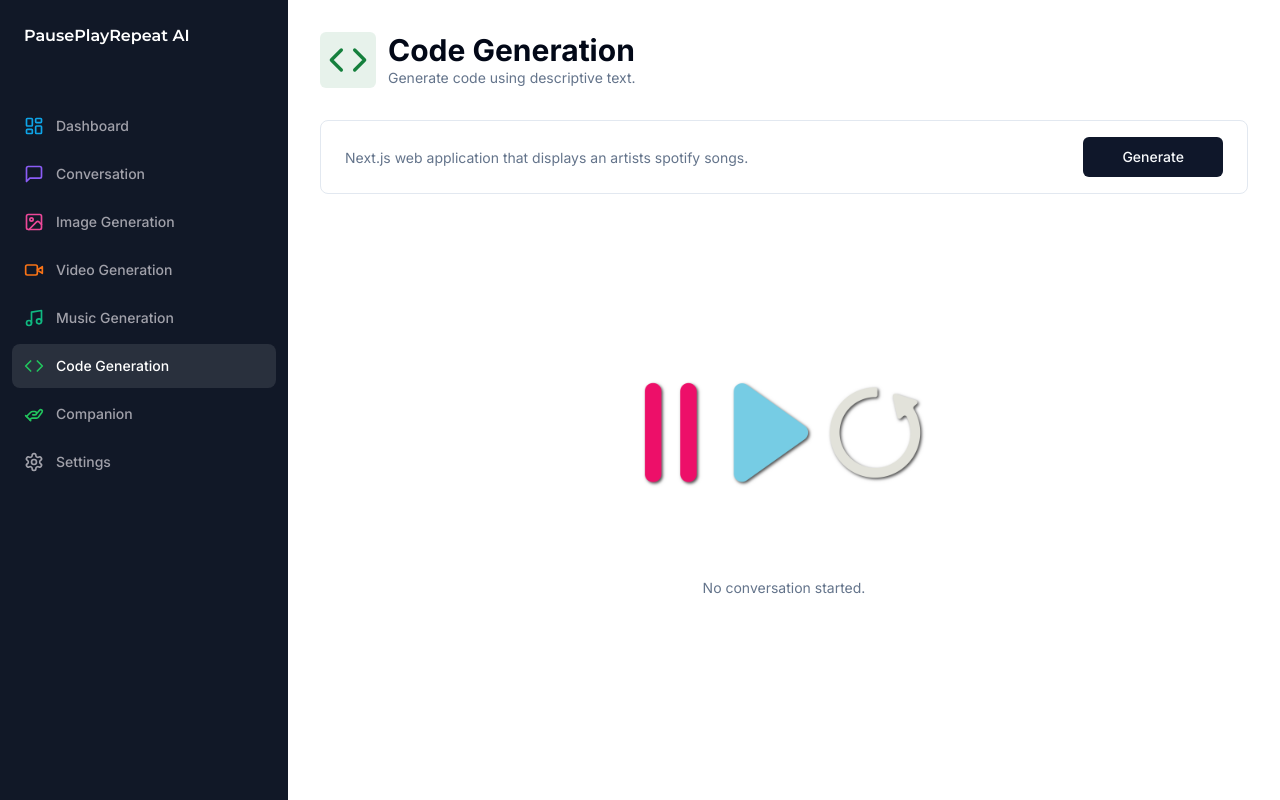
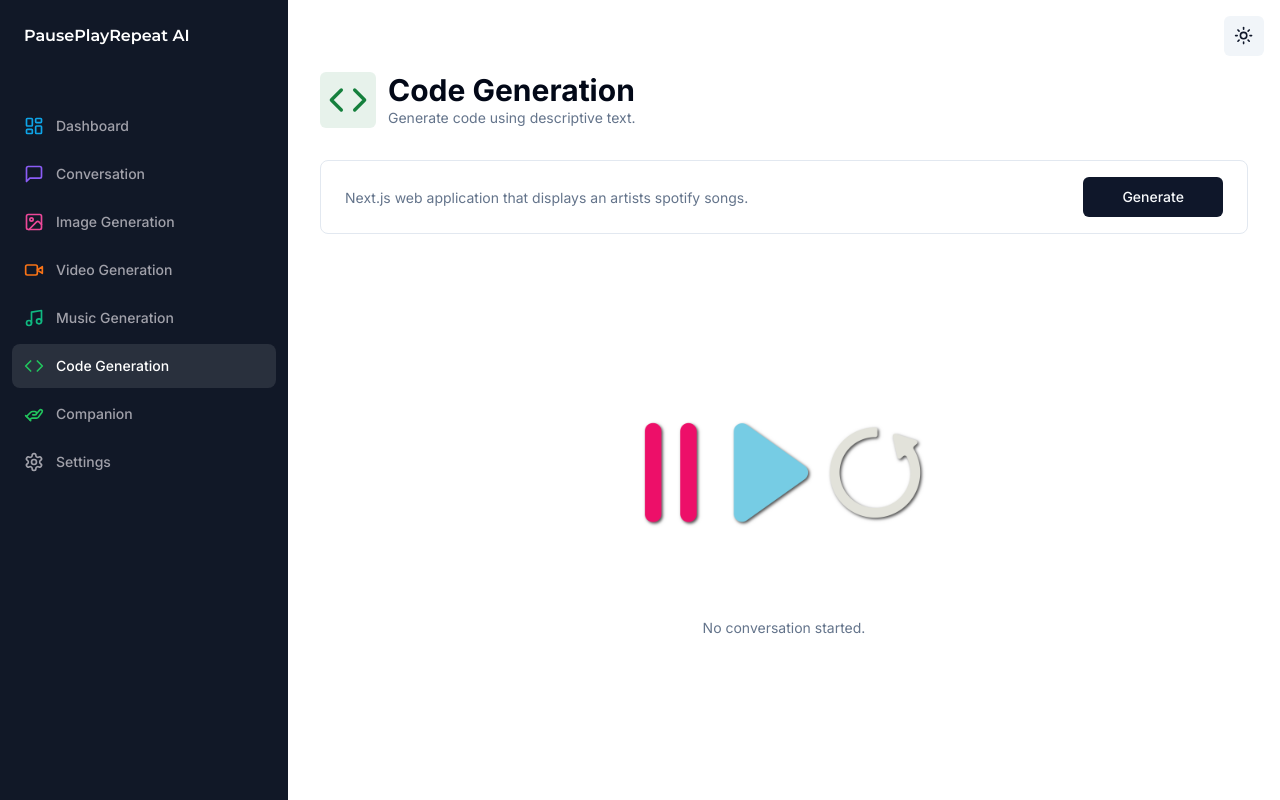
Before and after one commit to pauseplayrepeat/ai, a Next.js app: page /code in a window 1280 px wide. Built offline with nearby package versions, Linux system fonts and the light colour scheme.

Commit message:
added modetoggle to dashboard navbar

```diff
--- a/components/navbar.tsx
+++ b/components/navbar.tsx
@@ -2,6 +2,7 @@ import { Button } from "@/components/ui/button";
 import { Menu } from "lucide-react";
 import { UserButton } from "@clerk/nextjs";
 import MobileSidebar from "@/components/mobile-sidebar";
+import { ModeToggle } from "./mode-toggle";
 
 const Navbar = () => {
     return (
@@ -9,7 +10,8 @@ const Navbar = () => {
             <Button variant="ghost" size="icon" className="md:hidden">
                 <MobileSidebar />
             </Button>
-            <div className="flex w-full justify-end">
+            <div className="flex w-full justify-end gap-x-3">
+                <ModeToggle />
                 <UserButton afterSignOutUrl="/"/>
             </div>
         </div>
```
